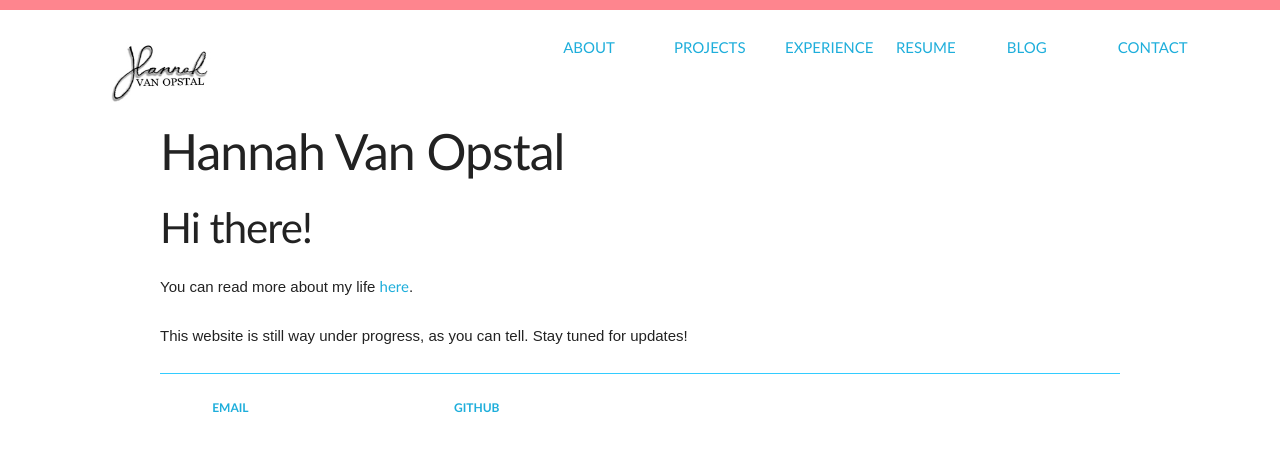
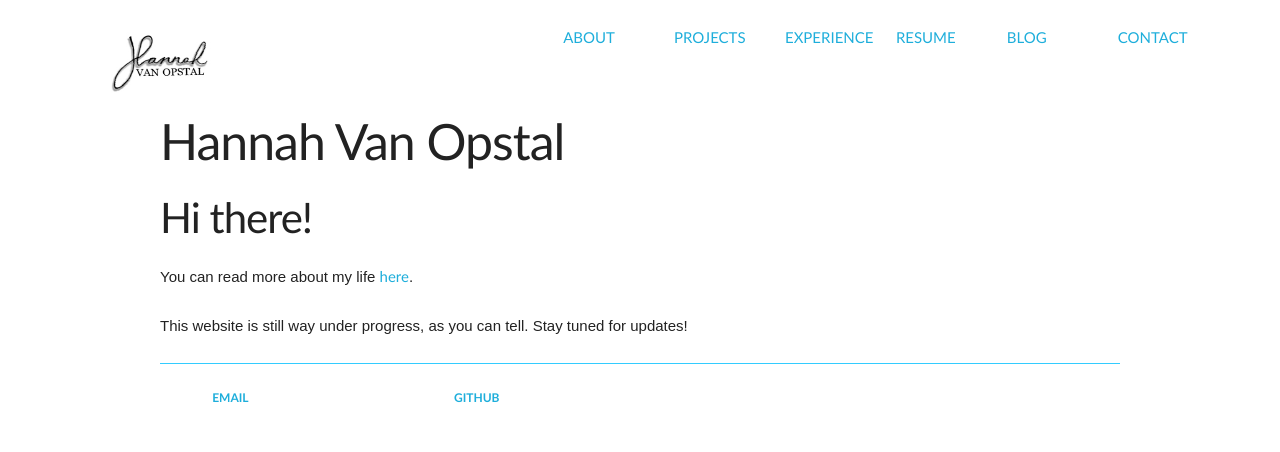
Before and after one commit to hvanopstal/hvanopstal.github.io, a Jekyll site: the page index.html, which Jekyll copies as it is, in a window 1280 px wide. Shown: the top 452 px of the page. Built offline with Jekyll 4.4.1, drawn with Linux system fonts in a browser that asks for light colours.

Commit message:
Update index.html
Removed padding

```diff
--- a/index.html
+++ b/index.html
@@ -13,7 +13,7 @@
   </head>
   <body>
     <div class="navigation bar">
-      <div style="background-color: #FE858E; padding-top: 10px;"></div>
+      <div style="background-color: #FE858E"></div>
       <div class="row">
         <div class="row navigation bar">
           <div class="one column">
```
